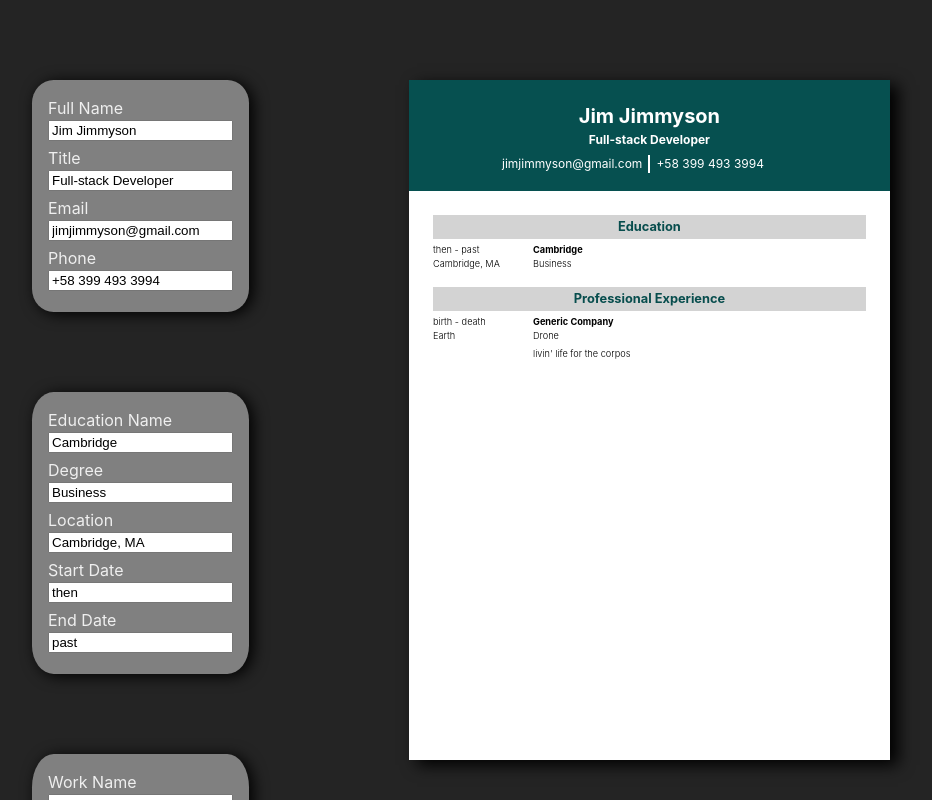
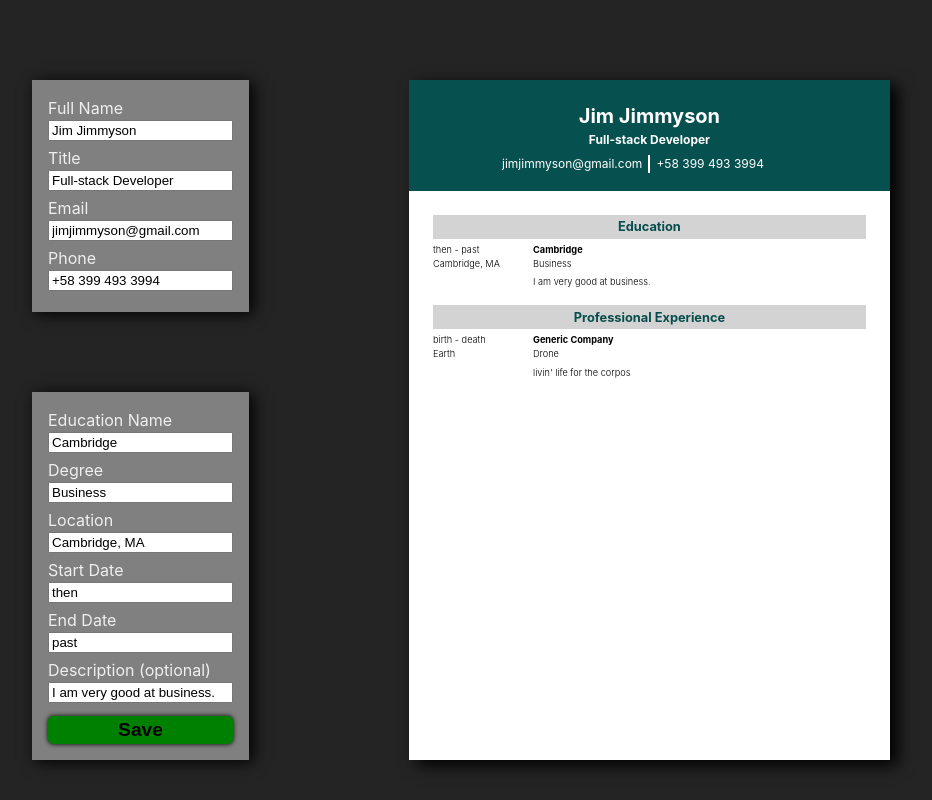
Before and after one commit to mojoro/react-cv-application, a React (Vite) app: page / in a window 1280 px wide. Shown: the top 800 px of the page, without its empty margins (48-980 px from the left). Built offline with nearby package versions, Linux system fonts and the light colour scheme.

Commit message:
Add basic save and edit switch for education

```diff
--- a/src/App.jsx
+++ b/src/App.jsx
@@ -16,6 +16,8 @@ function App() {
       educationLocation: "Cambridge, MA",
       educationDateStart: "then",
       educationDateEnd: "past",
+      educationDescription: "I am very good at business.",
+      responseID: 0,
     },
   ]);
   const [workResponse, setWorkResponse] = useState([
@@ -26,6 +28,7 @@ function App() {
       workResponsibilities: ["livin' life for the corpos"],
       workDateStart: "birth",
       workDateEnd: "death",
+      responseID: 0,
     },
   ]);
 
--- a/src/components/EducationInputs.jsx
+++ b/src/components/EducationInputs.jsx
@@ -1,13 +1,45 @@
+import { useState } from "react";
+
 export default function EducationInputs({ handleChange, response }) {
+  const [editing, setEditing] = useState(true);
+  const handleSave = (e) => {
+    e.preventDefault();
+    setEditing(false);
+  };
+  const handleEdit = (e) => {
+    e.preventDefault();
+    setEditing(true);
+  };
+
   return (
     <div className="input-card education-group">
+      {editing ? (
+        <EditingInputs
+          handleChange={handleChange}
+          handleSave={handleSave}
+          response={response[0]}
+        ></EditingInputs>
+      ) : (
+        <SavedInputs
+          handleEdit={handleEdit}
+          response={response[0]}
+        ></SavedInputs>
+      )}
+    </div>
+  );
+}
+
+function EditingInputs({ handleChange, handleSave, response }) {
+  return (
+    <>
       <div className="input-group">
         <label htmlFor="educationName">Education Name</label>
         <input
           name="educationName"
           type="text"
           onChange={handleChange}
-          defaultValue={response[0].educationName}
+          defaultValue={response.educationName}
+          data-key={response.responseID}
         />
       </div>
       <div className="input-group">
@@ -16,7 +48,8 @@ export default function EducationInputs({ handleChange, response }) {
           name="degree"
           type="text"
           onChange={handleChange}
-          defaultValue={response[0].degree}
+          defaultValue={response.degree}
+          data-key={response.responseID}
         />
       </div>
       <div className="input-group">
@@ -25,7 +58,8 @@ export default function EducationInputs({ handleChange, response }) {
           name="location"
           type="text"
           onChange={handleChange}
-          defaultValue={response[0].educationLocation}
+          defaultValue={response.educationLocation}
+          data-key={response.responseID}
         />
       </div>
       <div className="input-group">
@@ -34,7 +68,8 @@ export default function EducationInputs({ handleChange, response }) {
           name="educationDateStart"
           type="text"
           onChange={handleChange}
-          defaultValue={response[0].educationDateStart}
+          defaultValue={response.educationDateStart}
+          data-key={response.responseID}
         />
       </div>
       <div className="input-group">
@@ -43,9 +78,57 @@ export default function EducationInputs({ handleChange, response }) {
           name="educationDateEnd"
           type="text"
           onChange={handleChange}
-          defaultValue={response[0].educationDateEnd}
+          defaultValue={response.educationDateEnd}
+          data-key={response.responseID}
         />
       </div>
-    </div>
+      <div className="input-group">
+        <label htmlFor="educationDescription">Description (optional)</label>
+        <input
+          name="educationDescription"
+          type="text"
+          onChange={handleChange}
+          defaultValue={response.educationDescription}
+          data-key={response.responseID}
+        />
+      </div>
+      <button className="save education-button" onClick={handleSave}>
+        Save
+      </button>
+    </>
   );
 }
+
+function SavedInputs({ handleEdit, response }) {
+  return (
+    <>
+      <div className="input-group response-group">
+        <h3>Education Name</h3>
+        <p>{response.educationName}</p>
+      </div>
+      <div className="input-group response-group">
+        <h3>Degree</h3>
+        <p>{response.degree}</p>
+      </div>
+      <div className="input-group response-group">
+        <h3>Location</h3>
+        <p>{response.educationLocation}</p>
+      </div>
+      <div className="input-group response-group">
+        <h3>Start Date</h3>
+        <p>{response.educationDateStart}</p>
+      </div>
+      <div className="input-group response-group">
+        <h3>End Date</h3>
+        <p>{response.educationDateEnd}</p>
+      </div>
+      <div className="input-group response-group">
+        <h3>Description (optional)</h3>
+        <p>{response.educationDescription}</p>
+      </div>
+      <button className="save" onClick={handleEdit}>
+        Edit
+      </button>
+    </>
+  );
+}
--- a/src/components/ResumeEducation.jsx
+++ b/src/components/ResumeEducation.jsx
@@ -12,6 +12,11 @@ export default function ResumeEducation({ response }) {
       <div className="title-group">
         <h2 className="organization-name">{entry.educationName}</h2>
         <h3 className="organization-title">{entry.degree}</h3>
+        {entry.educationDescription ? (
+          <p className="organization-description">
+            {entry.educationDescription}
+          </p>
+        ) : null}
       </div>
     </div>
   ));
--- a/src/components/ResumeForm.jsx
+++ b/src/components/ResumeForm.jsx
@@ -16,9 +16,12 @@ export default function ResumeForm({ responses, setResponses }) {
 
   const handleEducationChange = (e) => {
     const inputType = e.target.name;
-    const newResponse = [
-      { ...educationResponse[0], [inputType]: e.target.value },
-    ];
+    const key = e.target.dataset.key;
+    const newResponse = [...educationResponse];
+    newResponse[key][inputType] = e.target.value;
+    // const newResponse = [
+    //   { ...educationResponse[0], [inputType]: e.target.value },
+    // ];
 
     setEducationResponse(newResponse);
   };
--- a/src/styles/index.css
+++ b/src/styles/index.css
@@ -35,10 +35,26 @@ body {
   display: flex;
   flex-direction: column;
   background-color: gray;
-  border-radius: 10%;
   padding: 1rem;
   margin-bottom: 5rem;
   box-shadow: 4px 2px 15px 0px #000;
+}
+
+button.save {
+  background-color: green;
+  border: none;
+  box-shadow: 0px 0px 5px 0px #000;
+  font-size: 1.2rem;
+  font-weight: 800;
+  margin-top: 0.5rem;
+  padding: 0.2rem 0;
+  border-radius: 5px;
+  transition: background-color 0.1s cubic-bezier(0.4, 0, 0.2, 1);
+}
+
+button.save:hover {
+  background-color: rgb(1, 177, 1);
+  cursor: pointer;
 }
 
 .input-group {
```
